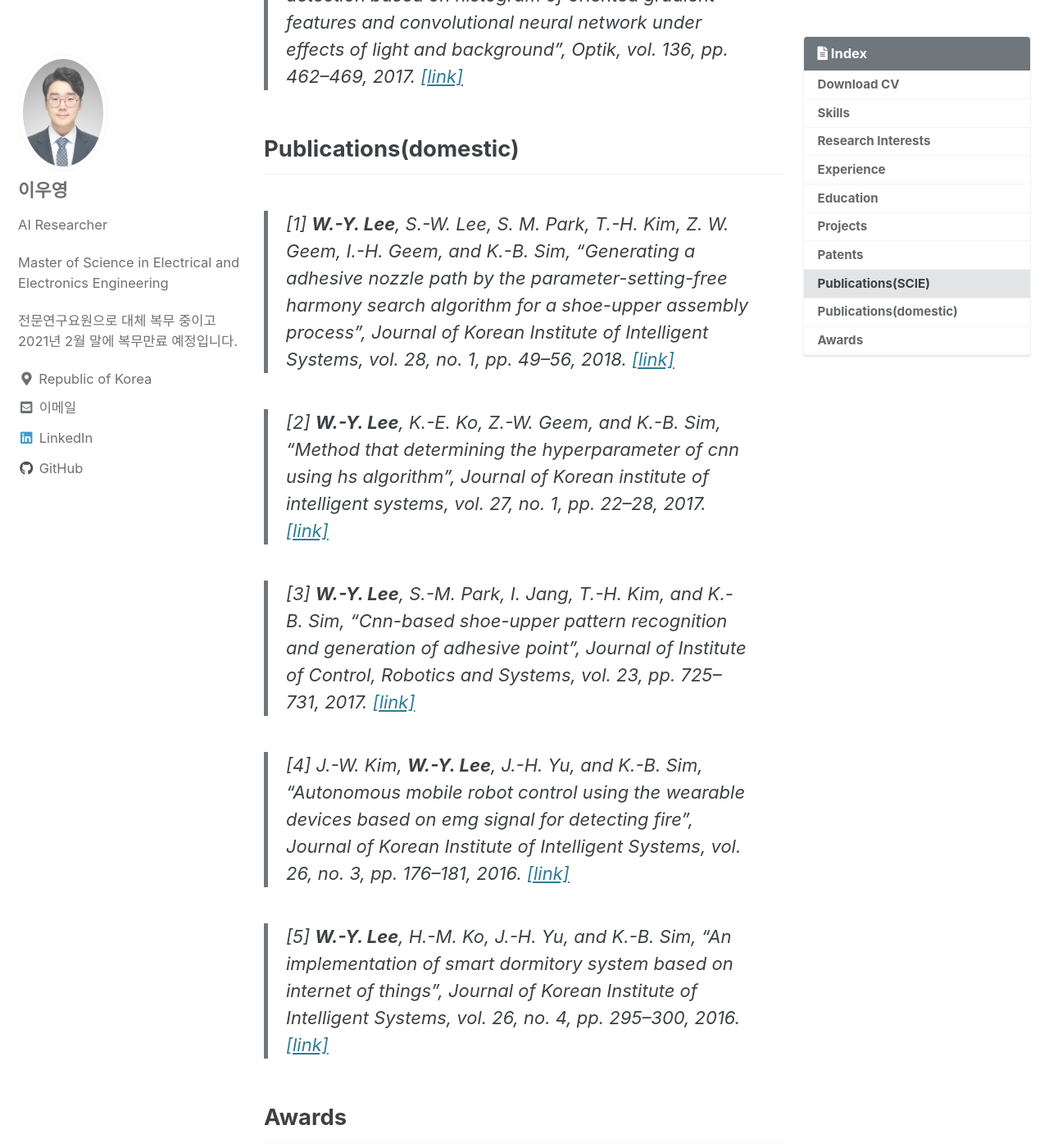
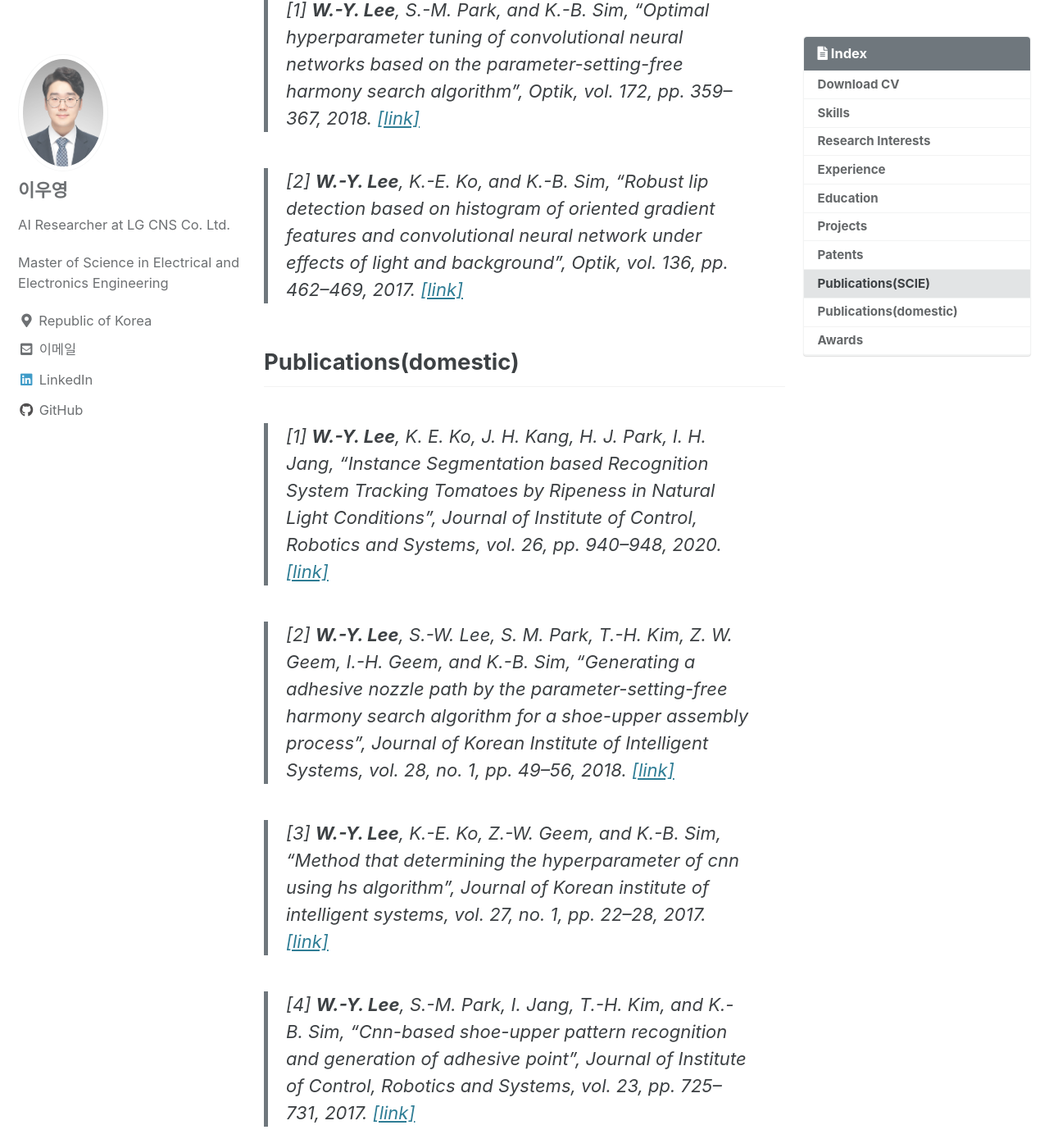
Before and after one commit to WYLee-dev/WYLee-dev.github.io, a Jekyll site: the page built from index.md, in a window 1280 px wide and 1400 px high, scrolled down 6654 px. Shown: the whole window at 82% size. Built offline with Jekyll 4.4.1, drawn with Linux system fonts in a browser that asks for light colours; cached includes are drawn as plain includes; some of the changed text lies outside the part shown.

Commit message:
[2021.12.12]

````diff
--- a/Gemfile
+++ b/Gemfile
@@ -16,3 +16,4 @@ group :jekyll_plugins do
   gem "jekyll-algolia"
   gem "jekyll-include-cache"
 end
+gem "webrick", "~> 1.7"
--- a/_config.yml
+++ b/_config.yml
@@ -95,7 +95,7 @@ analytics:
 author:
   name             : "이우영"
   avatar           : "/assets/images/profile.jpg"
-  bio              : "AI Researcher\n\nMaster of Science in Electrical and Electronics Engineering\n\n전문연구요원으로 대체 복무 중이고 2021년 2월 말에 복무만료 예정입니다."
+  bio              : "AI Researcher at LG CNS Co. Ltd.\n\nMaster of Science in Electrical and Electronics Engineering"
   location         : "Republic of Korea"
   email            : "wylee.dev@gmail.com"
   github           : "WYLee-dev"
--- a/index.md
+++ b/index.md
@@ -35,10 +35,18 @@ Classification, Object detection, Instance segmentation, Person Re-Identificatio
 LibTorch, ONNX, ONNX Runtime, TensorRT, OpenVINO를 이용하여 Python에서 학습한 모델을 C++에서 사용 가능한 형태로 변환한 경험이 있습니다.
 
 ## Experience
+**LG CNS**
+```java
+CTO D&A연구소 AI기술LAB 선임연구원
+재직기간: 2021.04~현재
+담당 업무
+- 얼굴 인식 분야 딥러닝 모델 개발(2021.09 KISA 인증 취득)
+- 행동 인식 분야 딥러닝 모델 개발
+```
 **한국생산기술연구원**
 ```java
 융합기술연구소 로봇응용연구부문 연구원(전문연구요원)
-재직기간: 2019.11~현재
+재직기간: 2019.11~2021.02
 담당 업무
 - Object Detection 분야 딥러닝 모델 개발
 - Instance Segmentation 분야 딥러닝 모델 개발
@@ -157,20 +165,22 @@ LibTorch, ONNX, ONNX Runtime, TensorRT, OpenVINO를 이용하여 Python에서
 > [2] Kwee-Bo Sim and **Woo-Young Lee**, Method for deriving optimal solution using the HS algorithm and Terminal device for performing the same, KR-Registration, 10–2042323-0000.[[link]](https://doi.org/10.8080/1020170183583)
 
 ## Publications(SCIE)
-> [1] **W.-Y. Lee**, S.-M. Park, and K.-B. Sim, “Optimal hyperparameter tuning of convolutional neural networks based on the parameter-setting-free harmony search algorithm”, Optik, vol. 172, pp. 359–367, 2018. [[link]](https://doi.org/10.1016/j.ijleo.2018.07.044)
+> [1] **W.-Y. Lee**, S.-M. Park, and K.-B. Sim, “Optimal hyperparameter tuning of convolutional neural networks based on the parameter-setting-free harmony search algorithm”, Optik, vol. 172, pp. 359–367, 2018. [[link]](https://doi.org/10.5302/J.ICROS.2020.20.0129)
 
 > [2] **W.-Y. Lee**, K.-E. Ko, and K.-B. Sim, “Robust lip detection based on histogram of oriented gradient features and convolutional neural network under effects of light and background”, Optik, vol. 136, pp. 462–469, 2017. [[link]](https://doi.org/10.1016/j.ijleo.2017.02.017)
 
 ## Publications(domestic)
-> [1] **W.-Y. Lee**, S.-W. Lee, S. M. Park, T.-H. Kim, Z. W. Geem, I.-H. Geem, and K.-B. Sim, “Generating a adhesive nozzle path by the parameter-setting-free harmony search algorithm for a shoe-upper assembly process”, Journal of Korean Institute of Intelligent Systems, vol. 28, no. 1, pp. 49–56, 2018. [[link]](http://doi.org/10.5391/JKIIS.2018.28.1.49)
+> [1] **W.-Y. Lee**, K. E. Ko, J. H. Kang, H. J. Park, I. H. Jang, “Instance Segmentation based Recognition System Tracking Tomatoes by Ripeness in Natural Light Conditions”, Journal of Institute of Control, Robotics and Systems, vol. 26, pp. 940–948, 2020. [[link]](https://doi.org/10.5302/J.ICROS.2020.20.0129)
 
-> [2] **W.-Y. Lee**, K.-E. Ko, Z.-W. Geem, and K.-B. Sim, “Method that determining the hyperparameter of cnn using hs algorithm”, Journal of Korean institute of intelligent systems, vol. 27, no. 1, pp. 22–28, 2017. [[link]](https://doi.org/10.5391/JKIIS.2017.27.1.022)
+> [2] **W.-Y. Lee**, S.-W. Lee, S. M. Park, T.-H. Kim, Z. W. Geem, I.-H. Geem, and K.-B. Sim, “Generating a adhesive nozzle path by the parameter-setting-free harmony search algorithm for a shoe-upper assembly process”, Journal of Korean Institute of Intelligent Systems, vol. 28, no. 1, pp. 49–56, 2018. [[link]](http://doi.org/10.5391/JKIIS.2018.28.1.49)
 
-> [3] **W.-Y. Lee**, S.-M. Park, I. Jang, T.-H. Kim, and K.-B. Sim, “Cnn-based shoe-upper pattern recognition and generation of adhesive point”, Journal of Institute of Control, Robotics and Systems, vol. 23, pp. 725–731, 2017. [[link]](https://doi.org/10.5302/J.ICROS.2017.17.0109)
+> [3] **W.-Y. Lee**, K.-E. Ko, Z.-W. Geem, and K.-B. Sim, “Method that determining the hyperparameter of cnn using hs algorithm”, Journal of Korean institute of intelligent systems, vol. 27, no. 1, pp. 22–28, 2017. [[link]](https://doi.org/10.5391/JKIIS.2017.27.1.022)
 
-> [4] J.-W. Kim, **W.-Y. Lee**, J.-H. Yu, and K.-B. Sim, “Autonomous mobile robot control using the wearable devices based on emg signal for detecting fire”, Journal of Korean Institute of Intelligent Systems, vol. 26, no. 3, pp. 176–181, 2016. [[link]](https://doi.org/10.5391/JKIIS.2016.26.3.176)
+> [4] **W.-Y. Lee**, S.-M. Park, I. Jang, T.-H. Kim, and K.-B. Sim, “Cnn-based shoe-upper pattern recognition and generation of adhesive point”, Journal of Institute of Control, Robotics and Systems, vol. 23, pp. 725–731, 2017. [[link]](https://doi.org/10.5302/J.ICROS.2017.17.0109)
 
-> [5] **W.-Y. Lee**, H.-M. Ko, J.-H. Yu, and K.-B. Sim, “An implementation of smart dormitory system based on internet of things”, Journal of Korean Institute of Intelligent Systems, vol. 26, no. 4, pp. 295–300, 2016. [[link]](https://doi.org/10.5391/JKIIS.2016.26.4.295)
+> [5] J.-W. Kim, **W.-Y. Lee**, J.-H. Yu, and K.-B. Sim, “Autonomous mobile robot control using the wearable devices based on emg signal for detecting fire”, Journal of Korean Institute of Intelligent Systems, vol. 26, no. 3, pp. 176–181, 2016. [[link]](https://doi.org/10.5391/JKIIS.2016.26.3.176)
+
+> [6] **W.-Y. Lee**, H.-M. Ko, J.-H. Yu, and K.-B. Sim, “An implementation of smart dormitory system based on internet of things”, Journal of Korean Institute of Intelligent Systems, vol. 26, no. 4, pp. 295–300, 2016. [[link]](https://doi.org/10.5391/JKIIS.2016.26.4.295)
 
 ## Awards
 [1] Best paper award at 2017 Korea Institute of Intelligent Systems autumn conference	(2017.11)
````
Also changed, not shown: other parts of index.md (+1 -1 lines), 1 other file.
